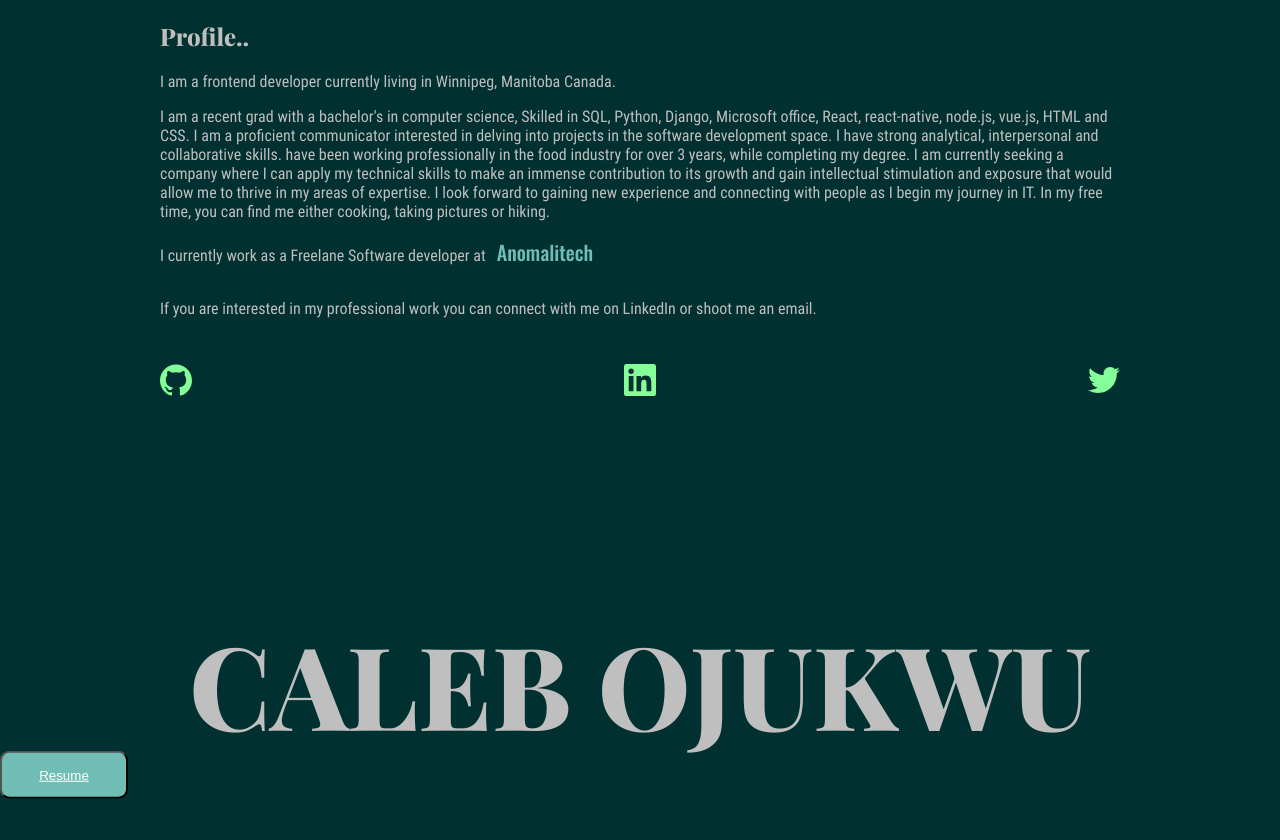
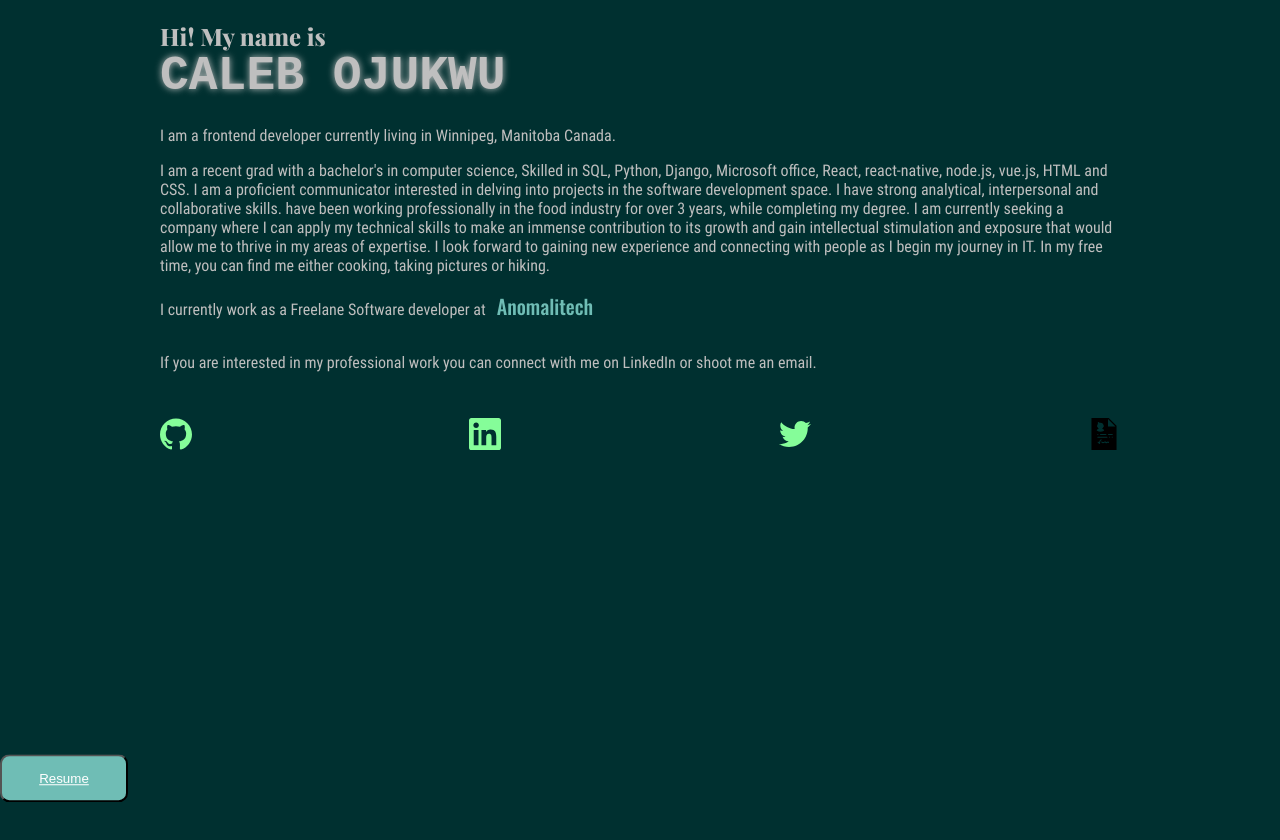
Before and after one commit to casdy/portfolio, a React (Create React App) app: page / in a window 1280 px wide. Built offline with nearby package versions, Linux system fonts and the light colour scheme.

Commit message:
add svg and more animations

```diff
--- a/src/Screens/About/index.tsx
+++ b/src/Screens/About/index.tsx
@@ -1,7 +1,7 @@
 import React from "react";
 import github from "../../assets/icons/github.svg";
 import linkedin from "../../assets/icons/linkedin.svg";
-
+import resume from  "../../assets/icons/resume-svgrepo-com.svg";
 import twitter from "../../assets/icons/twitter.svg";
 import CSSTypes from "../../Types";
 
@@ -25,9 +25,18 @@ const styles: CSSTypes = {
     marginRight: "7vw",
     marginLeft: "7vw",
   },
-  h2: {
+  h1: {
     fontFamily: "PlayfairDisplay",
   },
+  h2: {
+    fontFamily: "OCR A Std, monospace",
+    fontSize: "6.0vh",
+    marginBottom: "2vh",
+    marginTop: "-2vh",
+    textShadow: "0 0 0.9vh #bfbfbf",
+    animation: "bounce .9s ease infinite alternate",
+  },
+
   nameHeader: {
     fontFamily: "PlayfairDisplay",
     fontSize: "9vw",
@@ -54,7 +63,8 @@ const About = () => {
     <div style={styles.div}>
       <div style={styles.mainContent}>
         <section>
-          <h2 style={styles.h2}>Profile..</h2>
+          <h1 style={styles.h1}>Hi! My name is</h1>
+          <h2 style={styles.h2}> CALEB OJUKWU</h2>
           <p>
             I am a frontend developer currently living in Winnipeg, Manitoba Canada.
           </p>
@@ -110,10 +120,18 @@ const About = () => {
           >
             <img height="32" width="32" src={twitter} alt="Twitter link" />
           </a>
+          <a
+            href={"https://www.medium.com/@nnajiabraham"}
+            target={"_blank"}
+            rel={"noopener noreferrer"}
+            style={styles.workLink}
+          >
+            <img height="32" width="32" src={resume} alt="Resume link" />
+          </a>
         </section>
       </div>
       <section>
-        <h1 style={styles.nameHeader}>CALEB OJUKWU</h1>
+        <h3 style={styles.h2}></h3>
       </section>
     </div>
   );
--- a/src/index.css
+++ b/src/index.css
@@ -32,12 +32,13 @@ body {
 }
 
 .but_n {
-    animation: bounce .3s ease infinite alternate;
+    animation: bounce .6s ease infinite alternate;
     background-color: rgb(111, 189, 181);
     text-decoration: dotted;
     width: 10%;
     height: 60%;
     border-radius: 0.7em;
+    position: absolute;
 }
 
 @keyframes bounce {
```
Also changed, not shown: src/assets/icons/resume-svgrepo-com.svg (added).
